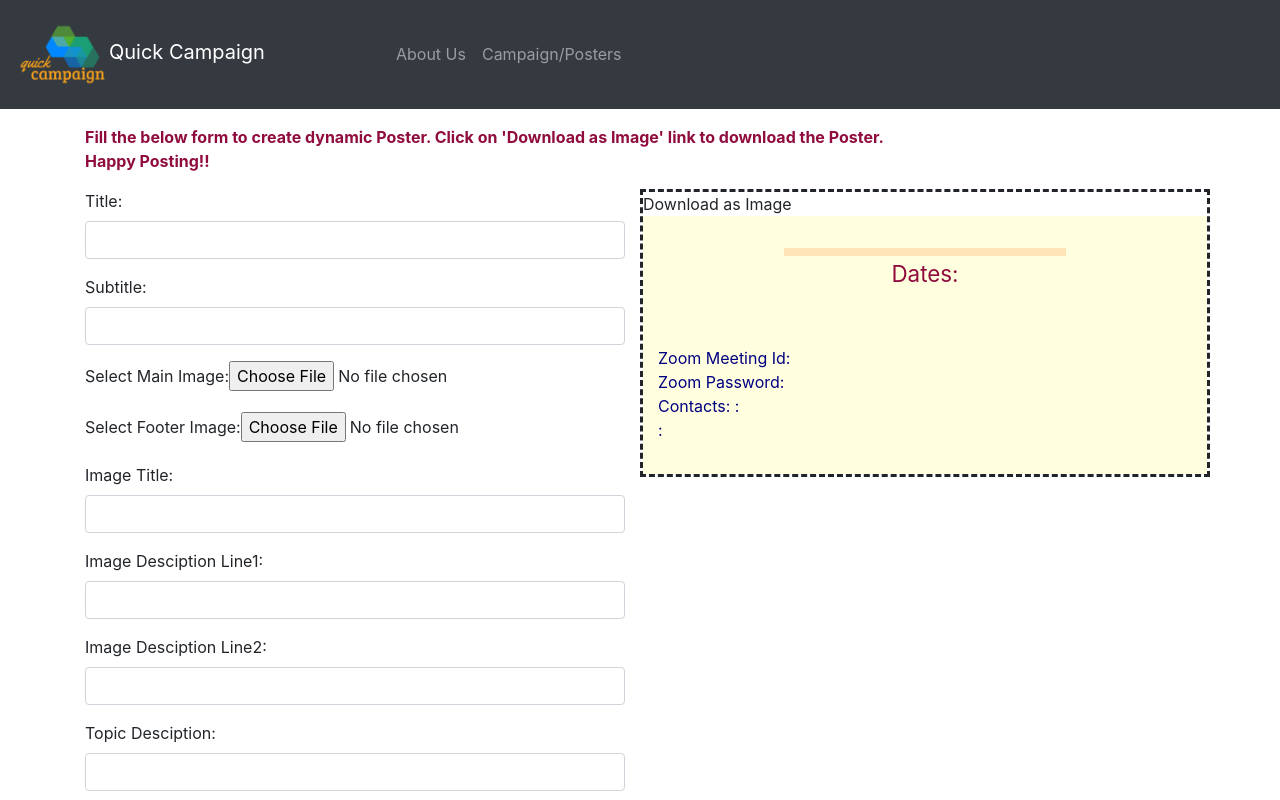
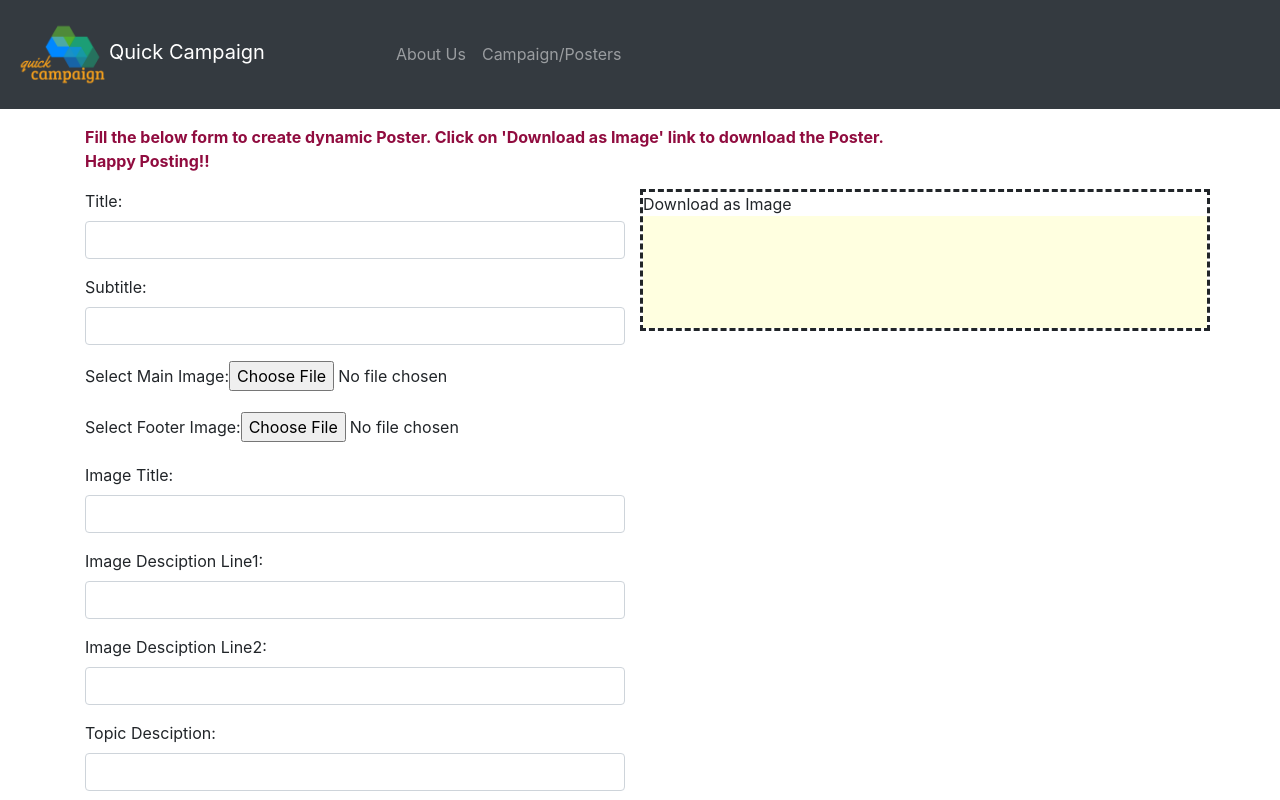
Before and after one commit to justlearners/campaign-ui, an Angular app: page /posterform in a window 1280 px wide. Shown: the top 800 px of the page. Built offline with nearby package versions, Linux system fonts and the light colour scheme.

Commit message:
dynamic poster changes

```diff
--- a/src/app/poster/posterform/posterform/posterform.component.html
+++ b/src/app/poster/posterform/posterform/posterform.component.html
@@ -145,7 +145,7 @@
                                </h3>
                             </div>
                             <p></p>
-                            <div class="row text-center">
+                            <div *ngIf="posterModel.posterTopicDesciption" class="row text-center">
                                     <div class="col"></div>
                                     <div class="col-6 topic-container posterTopicDesciption">
                                         <h3>
@@ -156,7 +156,7 @@
                                     </div>
                                 <div class="col"></div>
                             </div>
-                            <div class="eventDate text-center">
+                            <div *ngIf="posterModel.eventDate" class="eventDate text-center">
                                 <h3>
                                     <small>
                                             Dates: {{posterModel.eventDate}}
@@ -165,13 +165,15 @@
                             </div>
 
                         <br><br>
-                        <div class="onlineMeetingId container-fluid">
+                        <div *ngIf="posterModel.onlineMeetingId" class="onlineMeetingId container-fluid">
                                 <div class="row">
-                                Zoom Meeting Id: {{posterModel.onlineMeetingId}}
+                                    Online Meeting Id: {{posterModel.onlineMeetingId}}
                                 </div>
                                 <div class="onlineMeetingId row">
-                                Zoom Password: {{posterModel.onlineMeetingPassword}}
+                                    Online Meeting Password: {{posterModel.onlineMeetingPassword}}
                                 </div>
+                                </div>
+                            <div *ngIf="posterModel.contactPersonName1" class="contactPersons container-fluid">
                                 <div class="contactPersons row">
                                     Contacts:  {{posterModel.contactPersonName1}} : {{posterModel.contactPersonPhone1}}
                                             <br>
```
Also changed, not shown: 5 other files (tests, documents, lock files or other folders). Lines whose indentation alone changed are shown as unchanged.
